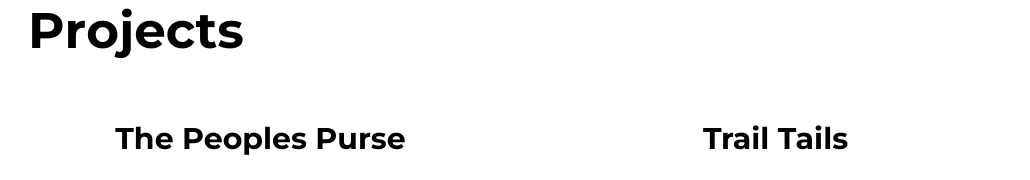
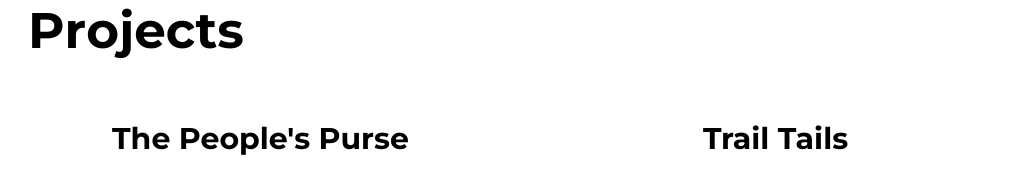
Before and after one commit to thomps9012/ReactPortfolio, a React (Create React App) app: page / in a window 1280 px wide. Shown: the part 1760-1940 px from the top of the page, without its empty margins (182-1212 px from the left). Built offline with nearby package versions, Linux system fonts and the light colour scheme; grey boxes are pictures that could not be loaded.

Commit message:
updated project name

```diff
--- a/src/portfolioData.js
+++ b/src/portfolioData.js
@@ -30,12 +30,13 @@ export default
         projects: [
             {
                 id: 1,
-                title: 'The Peoples Purse',
+                title: "The People's Purse",
                 description: 'A MERN stack, non-profit application dedicated to collecting data about how individuals would spend their tax dollars. The app features an educational component about the governments different departments in addition to a data visualization piece.', // Add Your Service Type Here
                 //Project Image - Add Your Project Image Here
                 tech: 'Tech Stack: React/JSX, CSS/SCSS, Node, Express, Axios APIs (USAspending), React Chart.js, Sequelize, MySQL DB, Github',
                 imageSrc: Peoplespurse,
                 //Project URL - Add Your Project Url Here
+                url: '',
                 repo: 'https://github.com/evigliucci/final-project'
             },
             {
```
